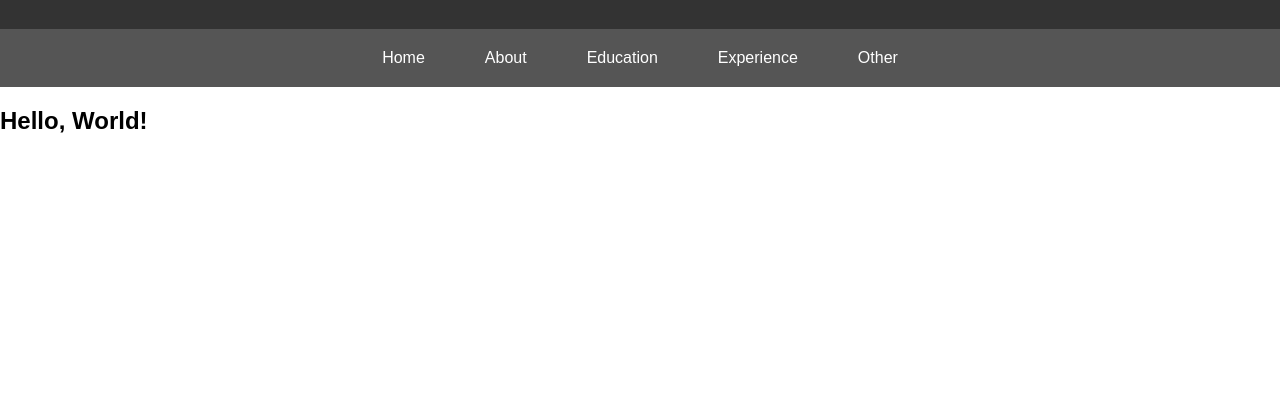
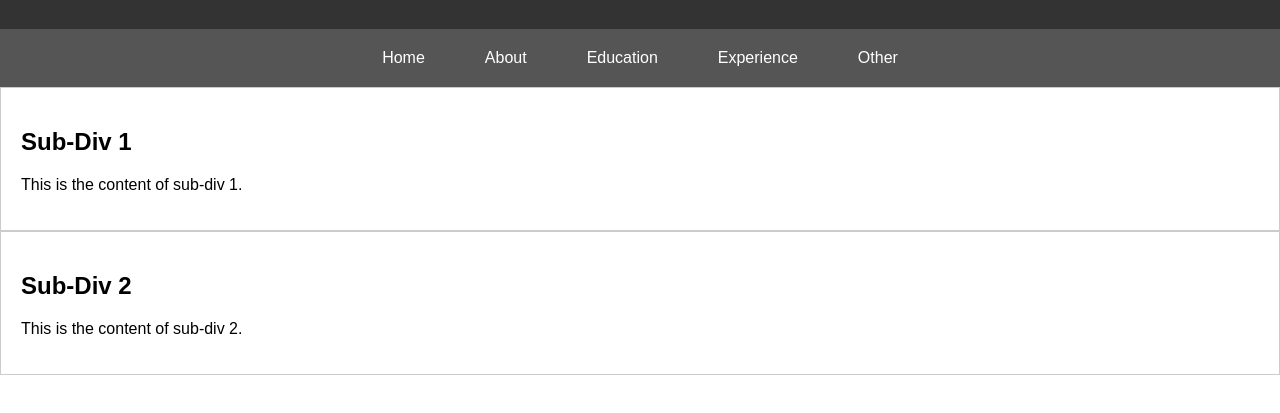
Before and after one commit to ajys03/ajys03.github.io, a plain HTML site: page index.html in a window 1280 px wide. Shown: the part 71-484 px from the top of the page. Drawn offline with Linux system fonts and the light colour scheme.

Commit message:
built bottom format

```diff
--- a/index.html
+++ b/index.html
@@ -7,6 +7,7 @@
 </head>
 <body>
 
+    <div class="top">
         <header>
             <h1>Yoon Sung's Portfolio</h1>
         </header>
@@ -18,10 +19,17 @@
             <a href="#experience">Experience</a>
             <a href="#other">Other</a>
         </nav>
+    </div>
 
-    <div class="content">
-        <h2>Hello, World!</h2>
-        <!-- Add more content here if needed -->
+    <div class="bottom">
+        <div class="sub-div">
+            <h2>Sub-Div 1</h2>
+            <p>This is the content of sub-div 1.</p>
+        </div>
+        <div class="sub-div">
+            <h2>Sub-Div 2</h2>
+            <p>This is the content of sub-div 2.</p>
+        </div>
     </div>
 
 </body>
--- a/stylesheet.css
+++ b/stylesheet.css
@@ -2,6 +2,8 @@ body {
     font-family: Arial, sans-serif;
     margin: 0;
     padding: 0;
+    display: flex;
+    flex-direction: column;
 }
 
 header {
@@ -28,3 +30,14 @@ nav a {
 nav a:hover {
     background-color: #777;
 }
+
+.content {
+    display: flex;
+    margin-top: 20px;
+}
+
+.sub-div {
+    flex: 1; /* Distribute space equally between the two sub-divs */
+    padding: 20px;
+    border: 1px solid #ccc;
+}
```
Lines whose indentation alone changed are shown as unchanged.
